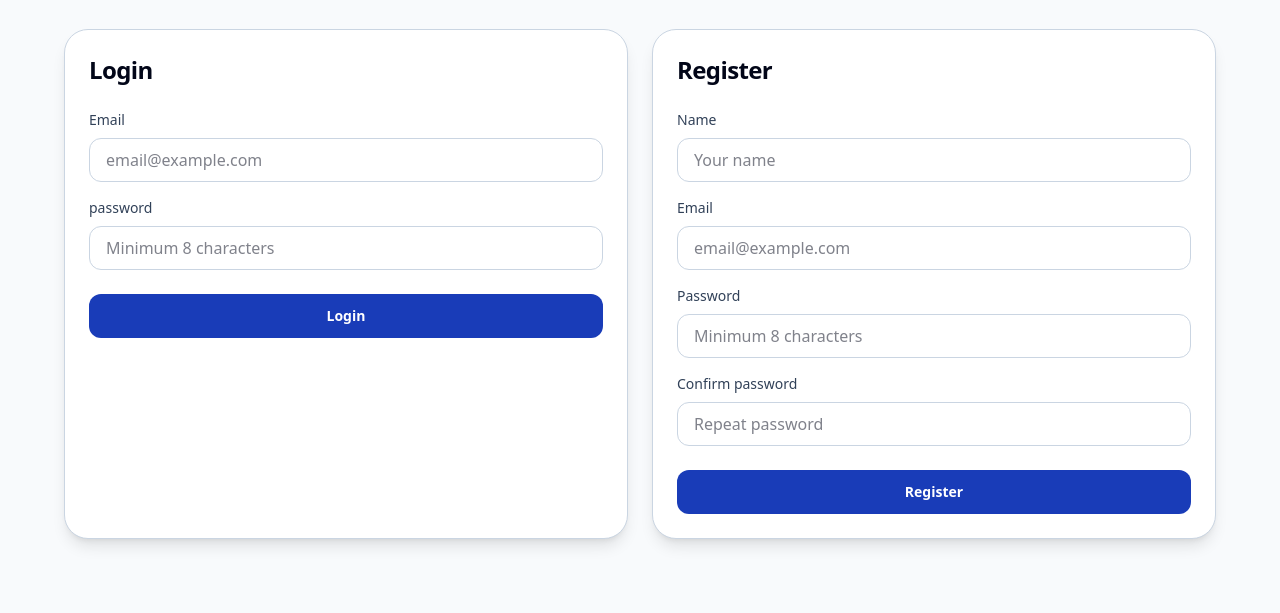
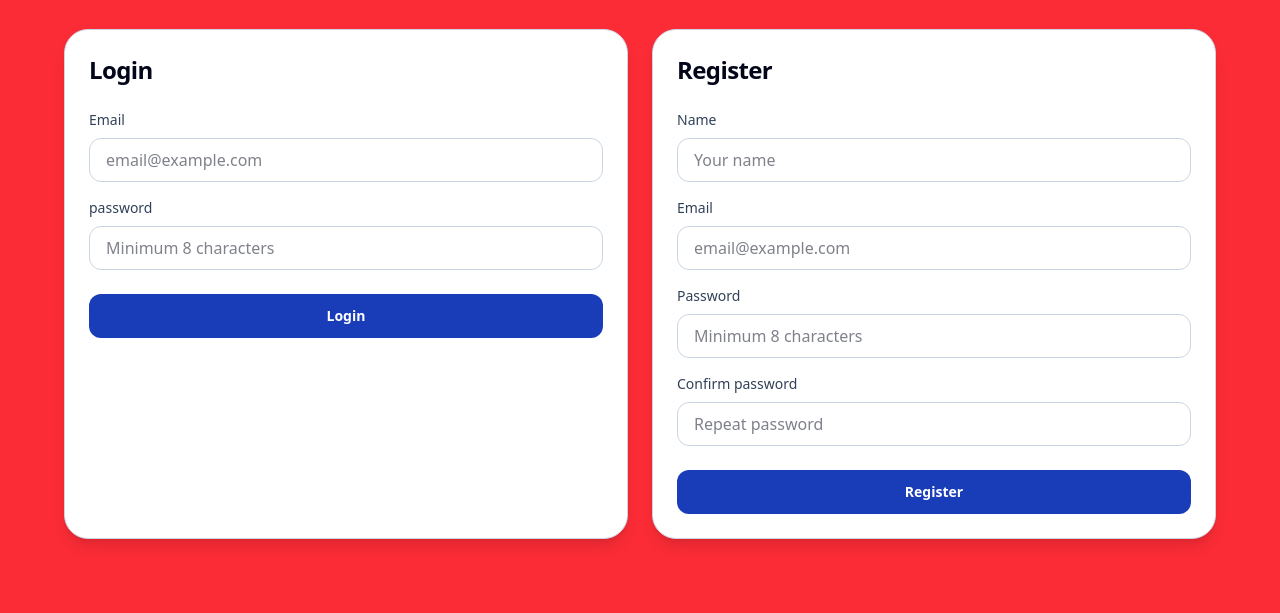
Before and after one commit to ND-Nitro/css-tailwind, a website built with Vite: page index.html in a window 1280 px wide. Shown: the part 187-800 px from the top of the page. Built offline with nearby package versions, Linux system fonts and the light colour scheme.

Commit message:
test to  see if tailwind works

```diff
--- a/index.html
+++ b/index.html
@@ -6,7 +6,7 @@
     <title>Authentication</title>
   </head>
 
-  <body class="min-h-screen bg-slate-50 text-slate-950">
+  <body class="min-h-screen bg-red-500 text-slate-950">
     <main class="min-h-screen px-4 py-8">
       <div class="mx-auto flex w-full max-w-6xl flex-col gap-8">
         <header class="mx-auto max-w-2xl text-center">
```
